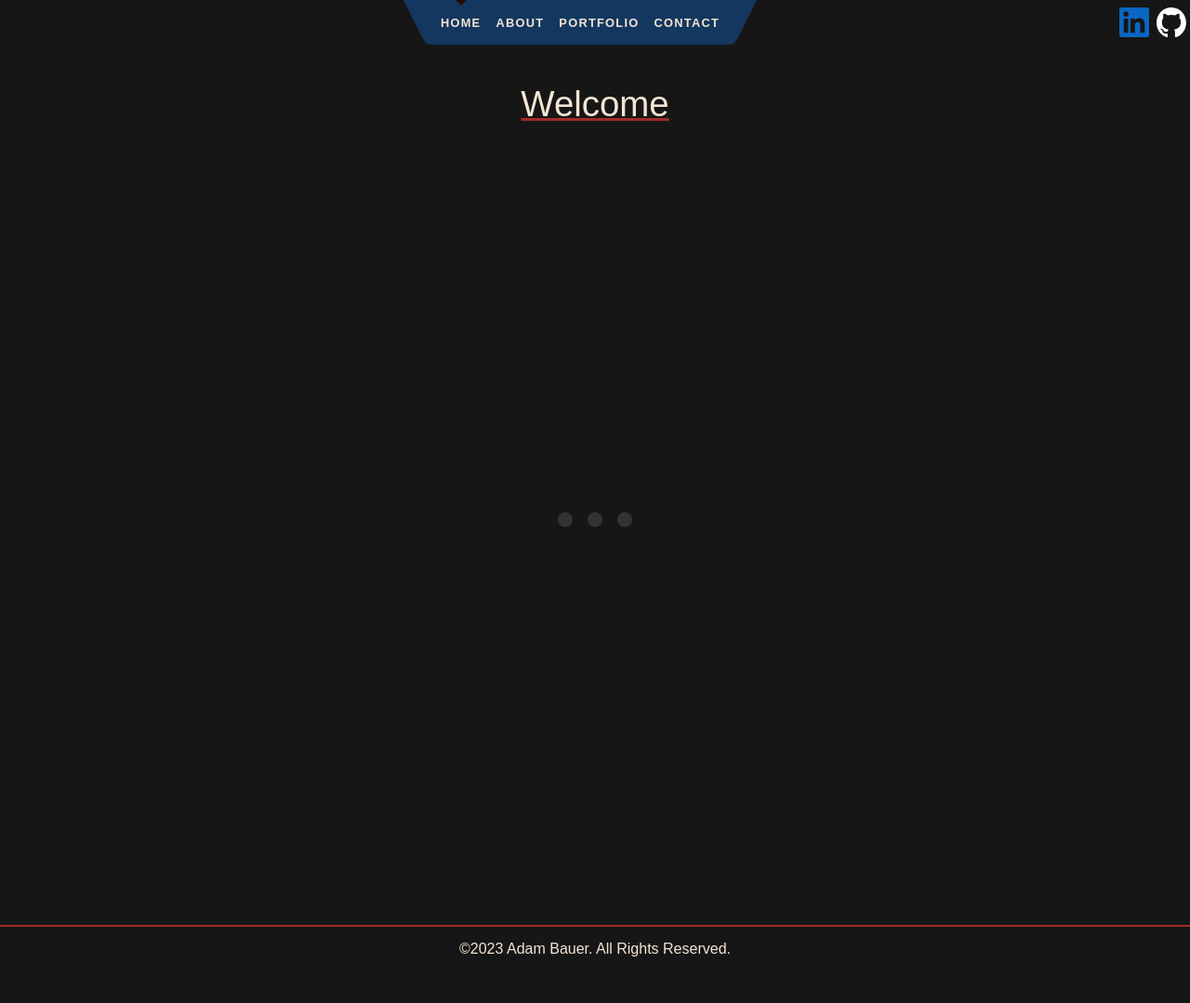
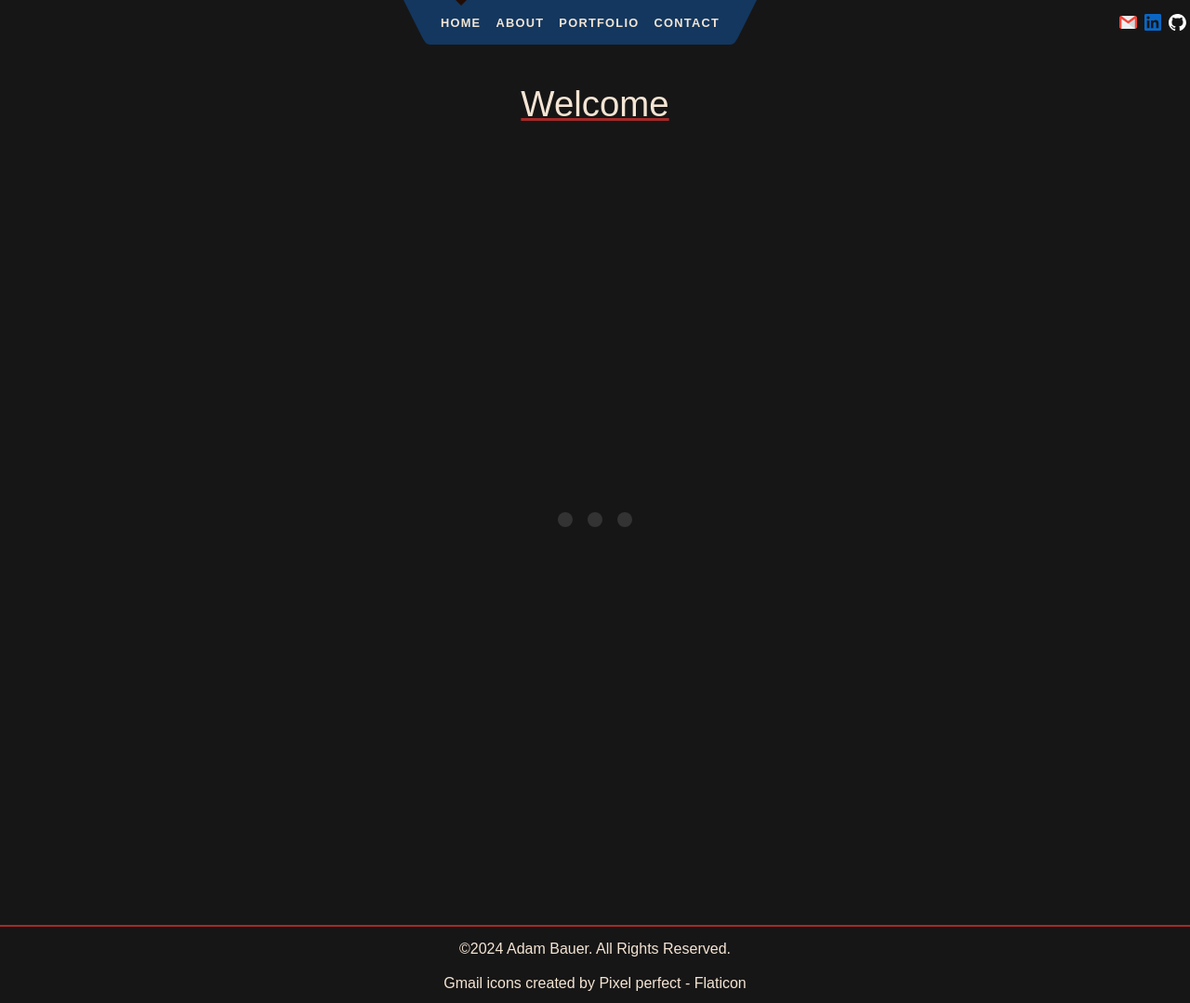
Before and after one commit to asbauer/mywebsite, a SvelteKit app: page / in a window 1280 px wide. Shown: the whole page at 93% size. Built offline with nearby package versions, Linux system fonts and the light colour scheme.

Commit message:
Added animations and email icon

```diff
--- a/src/routes/+layout.svelte
+++ b/src/routes/+layout.svelte
@@ -13,12 +13,19 @@
 
 	<footer>
     <hr>
-    <p>&copy;2023 Adam Bauer. All Rights Reserved. </p>
-
+    <p>&copy;2024 Adam Bauer. All Rights Reserved.
+	</p>
+	<a id="email-attribution" href="https://www.flaticon.com/free-icons/gmail" title="gmail icons">Gmail icons created by Pixel perfect - Flaticon</a>
 </footer>
 </div>
 
 <style>
+
+	a#email-attribution{
+		color: var(--color-text,rgb(244, 229, 212));
+		text-decoration: none;
+		font-weight: 400;
+	}
 
 	footer {
     text-align: center;
--- a/src/routes/Header.svelte
+++ b/src/routes/Header.svelte
@@ -3,6 +3,7 @@
 	import logo from '$lib/images/svelte-logo.svg';
 	import github from '$lib/images/github.svg';
 	import linkedin from '$lib/images/linkedin.png'
+	import gmail from '$lib/images/gmail.png'
 </script>
 
 <header>
@@ -37,12 +38,16 @@
 	</nav>
 
 	<div id="corner-socials">
+		<a href="mailto:abauer121@gmail.com">
+			<img src={gmail} alt="Gmail" />
+		</a>
 		<a href="https://www.linkedin.com/in/asbauer/">
 			<img src={linkedin} alt="LinkedIn" />
 		</a>
 		<a href="https://github.com/asbauer">
 			<img src={github} alt="GitHub" />
 		</a>
+
 
 	</div>
 </header>
@@ -160,6 +165,7 @@
 		letter-spacing: 0.1em;
 		text-decoration: none;
 		transition: color 0.2s linear;
+		transition: transform 0.3s ease;
 		/*background-color:navy;
 		*/
 	}
@@ -167,6 +173,9 @@
 	a:hover {
 		color: var(--color-theme-1);
 		color: brown;
+		size: 2rem;
+		transform:scale(1.1);
+
 
 
 	}
--- a/src/routes/about/+page.svelte
+++ b/src/routes/about/+page.svelte
@@ -35,7 +35,9 @@
         <div class="about-box" >
 
             <!--img class="img-slide-right" src="src/li/images/grad1.jpeg" alt="Graduation" title="Graduation photo. Onto the next chapter"-->
-            <img class="img-slide-right" src={gradphoto} alt="Graduation" title="Graduation photo. Onto the next chapter">
+            <!--img class="slide-in-from-left" src={gradphoto} alt="Graduation" title="Graduation photo. Onto the next chapter"-->
+            <img src={gradphoto} alt="Graduation" title="Graduation photo. Onto the next chapter">
+
 
         <div class="about-text-div">
         <p class="right-text">
@@ -369,6 +371,75 @@ h2#education {
 }
 */
 
+@keyframes slideFromLeft{
+    from {
+        transform: translateX(-300%);
+
+    }
+
+    to{
+        transform: translateX(0);
+    }
+}
+
+@keyframes littleBobble{
+    from{
+        transform:translateX(0) ;
+
+    }
+    to {
+        transform: translateX(-10);
+
+    }
+}
+
+@keyframes slideFromRight {
+    from {
+        transform: translateX(300%);
+    }
+
+    to {
+        transform: translateX(0) ;
+    }
+
+
+}
+
+@keyframes slideFromTop{
+    from {
+        transform: translateY(-300%);
+    }
+
+    to {
+        transform: translateY(0) ;
+    }
+}
+
+@keyframes slideFromBottom {
+    from {
+        transform: translateY(1000%);
+    }
+
+    to {
+        transform: translateY(0) ;
+    }
+
+
+}
+
+img{
+    /*
+    animation: slideLeft 3s ease-in 3 3 normal forwards;
+    animation: animation-name duration timing delay iteration direction
+    animation-name: slideLeft;
+    animation-duration: 2s;
+    */
+    animation: 1.3s ease-in  normal slideFromLeft,
+    1.5s ease-in  normal littleBobble;
+
+   max-width: 100%;
+}
+
 h2#education{
     text-align: left;
     margin-left: 15%;
@@ -377,12 +448,22 @@ h2#education{
 h2 {
    text-align: center;
     margin-bottom:1% ;
+
 }
 
 
 p {
     margin-top : 1% ;
     margin-bottom:1%;
+    animation: 1.5s ease-in  normal slideFromRight;
+}
+
+h1{
+    animation: 1.2s ease-in normal slideFromTop;
+}
+
+h2,h3,h4,h5 {
+    animation: 1.5s ease-in  normal slideFromLeft;
 }
 
 
@@ -406,6 +487,10 @@ p {
     h4.progress-subheader{
         text-decoration: none;
 
+    }
+
+    ul,ol {
+        animation: 1.5s ease-in  normal slideFromBottom;
     }
 
     p.progress-text {
--- a/src/routes/styles.css
+++ b/src/routes/styles.css
@@ -179,8 +179,8 @@ ul {
 	grid-column-end: 2;
 
 	margin-right: 15px ;
-	*/
-	max-width: 100%;
+
+	max-width: 100%;*/
 }
 
 /*
```
Also changed, not shown: src/lib/images/email.png (added), src/lib/images/gmail.png (added).
